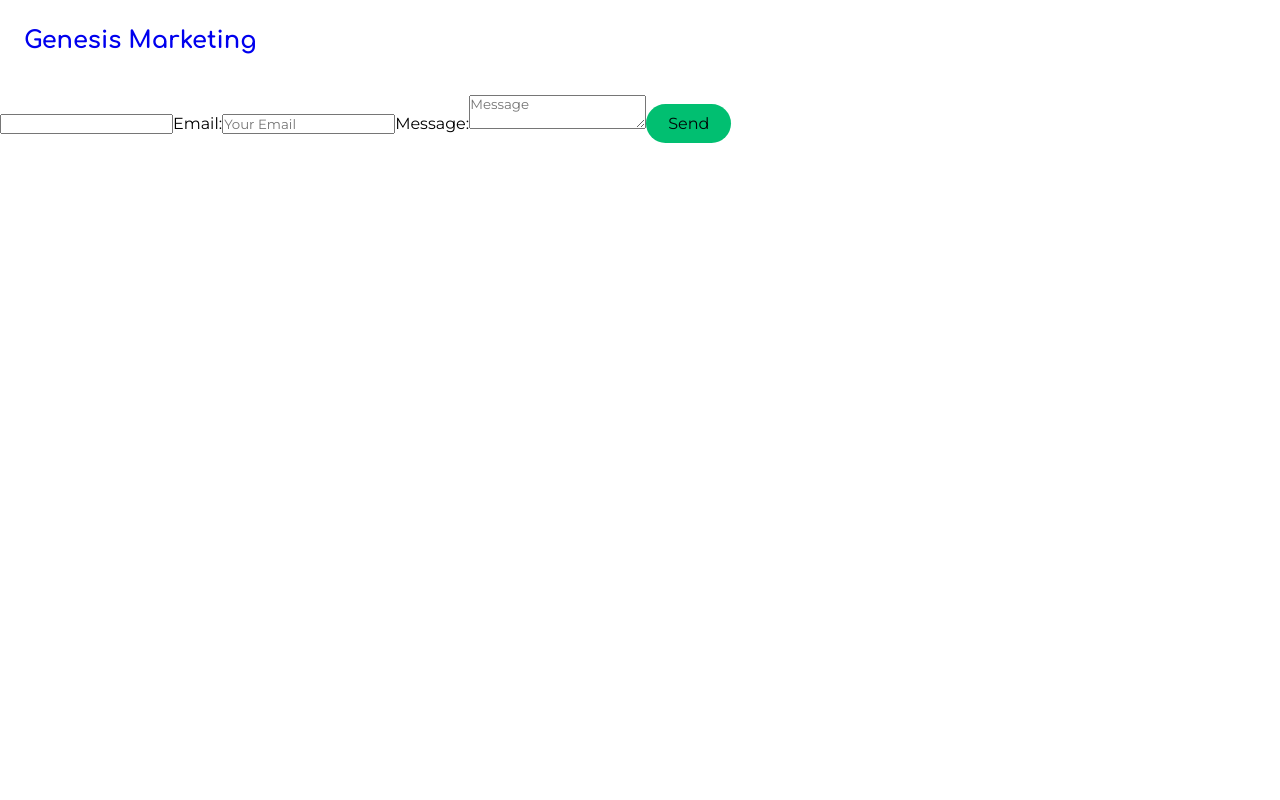
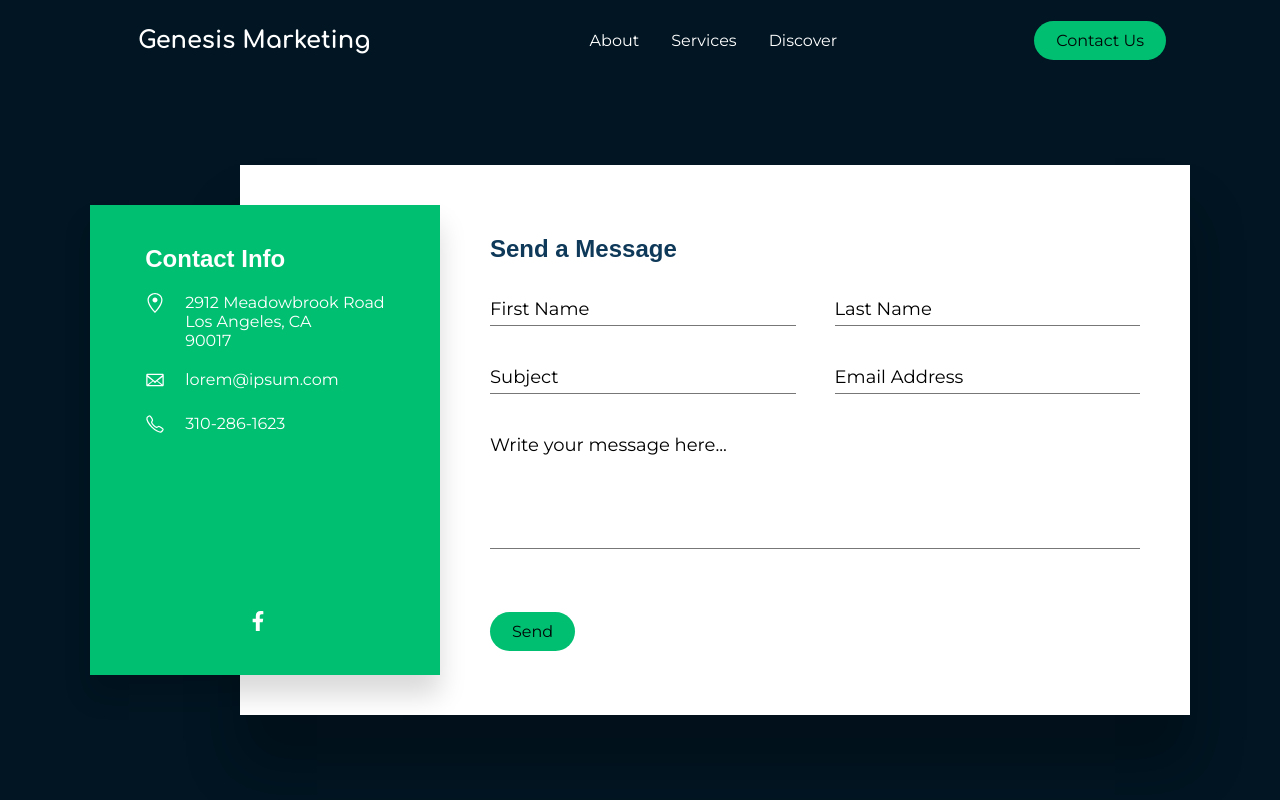
Before and after one commit to MatthieuZuel/project-genesis, a React (Create React App) app: page /contact in a window 1280 px wide. Shown: the top 800 px of the page. Built offline with nearby package versions, Linux system fonts and the light colour scheme; a web font is replaced by a local one.

Commit message:
final v1

```diff
--- a/package.json
+++ b/package.json
@@ -6,8 +6,7 @@
     "@testing-library/jest-dom": "^5.15.0",
     "@testing-library/react": "^11.2.7",
     "@testing-library/user-event": "^12.8.3",
-    "axios": "^0.24.0",
-    "firebase": "^9.5.0",
+    "emailjs-com": "^3.2.0",
     "react": "^17.0.2",
     "react-dom": "^17.0.2",
     "react-icons": "^4.3.1",
@@ -15,8 +14,7 @@
     "react-scripts": "4.0.3",
     "react-scroll": "^1.8.4",
     "styled-components": "^5.3.3",
-    "web-vitals": "^1.1.2",
-    "yup": "^0.32.11"
+    "web-vitals": "^1.1.2"
   },
   "scripts": {
     "start": "react-scripts start",
--- a/public/index.html
+++ b/public/index.html
@@ -27,7 +27,7 @@
       work correctly both with client-side routing and a non-root public URL.
       Learn how to configure a non-root public URL by running `npm run build`.
     -->
-    <title>React App</title>
+    <title>Genesis Marketing</title>
   </head>
   <body>
     <noscript>You need to enable JavaScript to run this app.</noscript>
--- a/src/App.js
+++ b/src/App.js
@@ -1,17 +1,28 @@
-import React from 'react';
+import React, { useState } from 'react';
+import { Footer, Navbar, Sidebar } from './Components'
 import { ContactPage, Home, PageNotFound } from './Pages';
 import GlobalStyle from './globalStyles';
 import { BrowserRouter as Router, Routes, Route } from 'react-router-dom';
 
 function App() {
+
+  const [isOpen, setIsOpen] = useState(false)
+
+  const toggle = () => {
+      setIsOpen(!isOpen)
+  };
+
   return (
     <Router>
       <GlobalStyle/>
+      <Sidebar isOpen={isOpen} toggle={toggle} />
+      <Navbar toggle={toggle} />
       <Routes>
         <Route path="/" exact element={<Home />} />
         <Route path="/contact" exact element={ <ContactPage /> } />
         <Route path="*" element={<PageNotFound />} />
       </Routes>
+      <Footer />
     </Router>
   );
 }
--- a/src/Components/Contact/Contact.element.js
+++ b/src/Components/Contact/Contact.element.js
@@ -1,28 +1,169 @@
 import styled from "styled-components";
-import { Link as LinkR } from "react-router-dom";
 
-export const Icon = styled(LinkR)`
-    height: 5rem;
+export const Section = styled.section`
+    display: flex;
+    justify-content: center;
+    align-items: center;
+    min-height: calc(100vh + 5rem);
+    background: #011522;
+`
+
+export const Container = styled.div`
+    position: relative;
+    min-width: 1100px;
+    min-height: 550px;
+    display: flex;
+`
+
+export const InfoWrapper = styled.div`
+    position: absolute;
+    top: 40px;
+    width: 350px;
+    height: calc(100% - 80px);
+    background: #01bf71;
+    z-index: 1;
+    padding: 40px;
     display: flex;
     align-items: center;
-    padding-inline: 1.5rem;
-    font-size: 1.5rem;
-    font-weight: 700;
-    font-family: 'Comfortaa', cursive;
+    justify-content: space-between;
+    flex-direction: column;
+    box-shadow: 0px 20px 25px rgba(0, 0, 0, .15);
+`
+
+export const InfoContent = styled.div`
+
+`
+
+export const InfoTitle = styled.h2`
+    color: #fff;
+    font-size: 24px;
+    font-weight: 600;
+`
+
+export const Info = styled.ul`
+    position: relative;
+    margin: 20px 0;
+`
+
+export const InfoItem = styled.li`
+    position: relative;
+    list-style: none;
+    display: flex;
+    margin: 20px 0;
+    cursor: pointer;
+    align-items: flex-start;
+`
+
+export const IconWrapper = styled.span`
+    width: 30px;
+    min-width: 30px;
+`
+
+export const Icon = styled.img`
+    max-width: 100%;
+    filter: invert(1);
+`
+
+export const Text = styled.span`
+    color: #fff;
+    margin-left: 10px;
+    font-weight: 400;
+`
+
+export const Sci = styled.ul`
+    position: relative;
+    display: flex;
+`
+
+export const SocialItems = styled.li`
+    list-style: none;
+    margin-right: 15px;
+`
+
+export const SocialLink = styled.a`
     text-decoration: none;
-    cursor: pointer;
+`
+
+export const FormWrapper = styled.div`
+    position: absolute;
+    padding: 70px 50px;
+    padding-left: 250px;
+    margin-left: 150px;
+    width: calc(100% - 150px);
+    height: 100%;
+    background: #fff;
+    box-shadow: 0 50px 50px rgba(0, 0, 0, .25);
+`
+
+export const FormTitle = styled.h2`
+    color: #0f3959;
+    font-size: 24px;
+    font-weight: 600;
 `
 
 export const Form = styled.form`
-
+    position: relative;
+    display: flex;
+    justify-content: space-between;
+    flex-wrap: wrap;
+    padding-top: 30px;
 `
 
-export const FormLabel = styled.label`
-
+export const FormInputs = styled.div`
+    position: relative;
+    margin-bottom: 35px;
+    width: ${({full}) => (full ? '100%' : '47%')};
 `
 
-export const FormInput = styled.input`
+export const Input = styled.input`
+    width: 100%;
+    resize: none;
+    padding: 5px 0;
+    font-size: 18px;
+    font-weight: 400;
+    color: #333;
+    border: none;
+    outline: none;
+    border-bottom: 1px solid #777;
 
+    &:focus ~ Label,
+    &:valid ~ Label {
+        transform: translateY(-20px);
+        font-size: 12px;
+        letter-spacing: 1px;
+        color: #01bf71;
+    }
+`
+
+export const TextArea = styled.textarea`
+    width: 100%;
+    resize: none;
+    padding: 5px 0;
+    font-size: 18px;
+    font-weight: 400;
+    color: #333;
+    border: none;
+    outline: none;
+    border-bottom: 1px solid #777;
+    height: 120px;
+
+    &:focus ~ Label,
+    &:valid ~ Label {
+        transform: translateY(-20px);
+        font-size: 12px;
+        letter-spacing: 1px;
+        color: #01bf71;
+    }
+`
+
+export const Label = styled.label`
+    position: absolute;
+    left: 0;
+    padding: 5px 0;
+    pointer-events: none;
+    font-size: 18px;
+    font-weight: 400;
+    transition: .3s;
 `
 
 export const FormButton = styled.button`
@@ -45,7 +186,3 @@ export const FormButton = styled.button`
         color: #010606;
     }
 `
-
-export const TextArea = styled.textarea`
-
-`
--- a/src/Components/Contact/Contact.js
+++ b/src/Components/Contact/Contact.js
@@ -1,63 +1,123 @@
-import React, { useState } from 'react';
-import axios from 'axios'
+import React from 'react';
+import { FaFacebookF } from 'react-icons/fa';
+import { GoLocation, GoMail } from 'react-icons/go'
+import { IoCallOutline } from 'react-icons/io5'
+import { IconContext } from 'react-icons/lib';
+import emailjs from 'emailjs-com'
 import {
+    Container,
     Form,
     FormButton,
-    FormInput,
-    FormLabel,
-    Icon,
+    FormInputs,
+    FormWrapper,
+    FormTitle,
+    IconWrapper,
+    Info,
+    InfoContent,
+    InfoItem,
+    InfoTitle,
+    InfoWrapper,
+    Input,
+    Label,
+    Sci,
+    Section,
+    SocialItems,
+    SocialLink,
+    Text,
     TextArea
 } from './Contact.element'
 
 const Contact = () => {
 
-    const [sent, setSent] = useState(false)
+    const sendEmail = (e) => {
+        e.preventDefault();
 
-    const [text, setText] = useState("")
+        emailjs.sendForm("service_703xrui", "template_dlnvsdi", e.target, "user_gb5C5jCdWZfbtiTbYSNAF")
+        .then((result) => {
+            console.log(result.text);
+        }, (error) => {
+            console.log(error.text);
+        });
 
-    const handleSend = async() => {
-        setSent(true)
-        try {
-            await axios.post("http://localhost:4000/send_mail", {
-                text
-            })
-        } catch (error) {
-            console.log(error)
-        }
+        e.target.reset();
     }
 
     return (
         <>
-            <Icon to="/"> Genesis Marketing </Icon>
-            {!sent ? (
-                <Form onSubmit={handleSend}>
-                    <FormLabel>
-                        <FormInput
-                            type="text"
-                            value={text}
-                            onChange={(e) =>
-                                setText(e.target.value)
-                            }
-                        />
-                    </FormLabel>
-                    <FormLabel>
-                        Email:
-                        <FormInput
-                            type="email"
-                            placeholder="Your Email"
-                        />
-                    </FormLabel>
-                    <FormLabel>
-                        Message:
-                        <TextArea
-                            placeholder="Message"
-                        ></TextArea>
-                    </FormLabel>
-                    <FormButton type="submit"> Send </FormButton>
-                </Form>
-            ) : (
-                <h1>Email Sent</h1>
-            )}
+        <IconContext.Provider value={{color: '#fff', size: '20'}}>
+            <Section>
+                <Container>
+                    <InfoWrapper>
+                        <InfoContent>
+                            <InfoTitle>Contact Info</InfoTitle>
+                            <Info>
+                                <InfoItem>
+                                    <IconWrapper>
+                                        <GoLocation />
+                                    </IconWrapper>
+                                    <Text>
+                                        2912 Meadowbrook Road <br/>
+                                        Los Angeles, CA <br/>
+                                        90017
+                                    </Text>
+                                </InfoItem>
+                                <InfoItem>
+                                    <IconWrapper>
+                                        <GoMail />
+                                    </IconWrapper>
+                                    <Text>
+                                        lorem@ipsum.com
+                                    </Text>
+                                </InfoItem>
+                                <InfoItem>
+                                    <IconWrapper>
+                                        <IoCallOutline />
+                                    </IconWrapper>
+                                    <Text>
+                                        310-286-1623
+                                    </Text>
+                                </InfoItem>
+                            </Info>
+                        </InfoContent>
+                        <Sci>
+                            <SocialItems>
+                                <SocialLink href="//www.facebook.com">
+                                    <FaFacebookF />
+                                </SocialLink>
+                            </SocialItems>
+                        </Sci>
+                    </InfoWrapper>
+                    <FormWrapper>
+                        <FormTitle> Send a Message </FormTitle>
+                        <Form onSubmit={sendEmail}>
+                            <FormInputs>
+                                <Input type="text" name="user_firstname" required />
+                                <Label> First Name </Label>
+                            </FormInputs>
+                            <FormInputs>
+                                <Input type="text" name="user_lastname" required />
+                                <Label> Last Name </Label>
+                            </FormInputs>
+                            <FormInputs>
+                                <Input type="text" name="subject" required/>
+                                <Label> Subject </Label>
+                            </FormInputs>
+                            <FormInputs>
+                                <Input type="email" name="user_email" required />
+                                <Label> Email Address </Label>
+                            </FormInputs>
+                            <FormInputs full="true">
+                                <TextArea type="text" name="message" required></TextArea>
+                                <Label> Write your message here... </Label>
+                            </FormInputs>
+                            <FormInputs full="true">
+                                <FormButton type="submit" > Send </FormButton>
+                            </FormInputs>
+                        </Form>
+                    </FormWrapper>
+                </Container>
+            </Section>
+        </IconContext.Provider>
         </>
     )
 }
--- /dev/null
+++ b/src/Components/FormSuccess/FormSuccess.element.js
@@ -0,0 +1,9 @@
+import styled from "styled-components";
+
+export const FormContainer = styled.div`
+
+`
+
+export const FormWrapper = styled.div`
+
+`
--- a/src/Components/index.js
+++ b/src/Components/index.js
@@ -6,3 +6,4 @@ export { default as Services } from './Services/Services'
 export { default as Footer } from './Footer/Footer'
 export { default as Contact } from './Contact/Contact'
 export { default as ScrollToTop } from './ScrollToTop/ScrollToTop'
+export { default as FormSuccess } from './FormSuccess/FormSuccess'
```
Also changed, not shown: src/Components/FormSuccess/FormSuccess.js (added, +17 -0 lines), src/Pages/Home/Home.js (+6 -9 lines), 1 other file (tests, documents, lock files or other folders).
